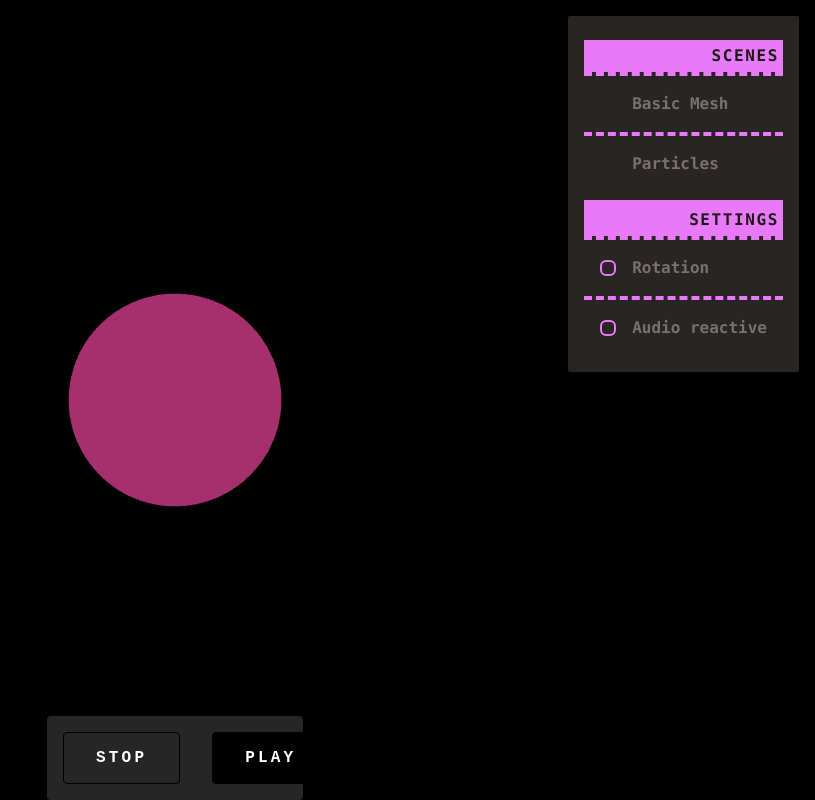
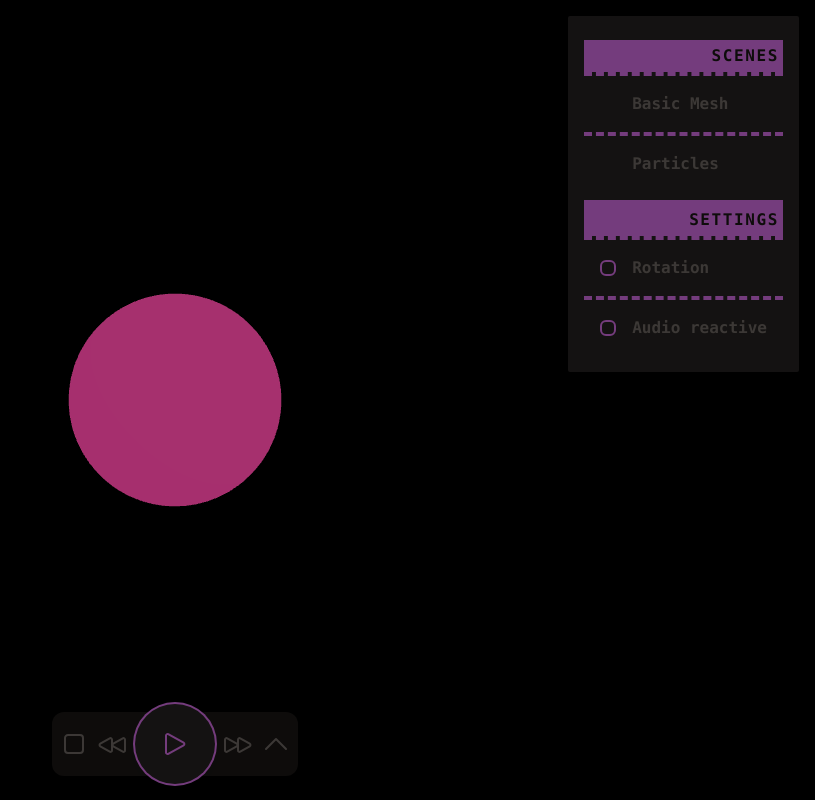
Before and after one commit to LeoRaab/visual-playground, a React (Vite) app: page / in a window 1280 px wide. Shown: the whole page, without its empty margins (465-1280 px from the left). Built offline with nearby package versions, Linux system fonts and the light colour scheme.

Commit message:
added Player

```diff
--- a/package.json
+++ b/package.json
@@ -9,6 +9,7 @@
     "preview": "vite preview"
   },
   "dependencies": {
+    "@heroicons/react": "^2.0.17",
     "@react-three/drei": "^9.65.4",
     "@react-three/fiber": "^8.12.1",
     "@tailwindcss/forms": "^0.5.3",
--- a/src/components/UI/controller/AudioController.tsx
+++ b/src/components/UI/controller/AudioController.tsx
@@ -1,30 +1,9 @@
-import useAudioStore from '../../../stores/AudioStore';
+import Player from '../player/Player';
 
 const AudioController = () => {
-  const [isStarted, isPlaying, setStarted, setPlaying] = useAudioStore((state) => [
-    state.isStarted,
-    state.isPlaying,
-    state.setStarted,
-    state.setPlaying,
-  ]);
-  const playBtnTitle = isPlaying ? 'pause' : 'play';
-
   return (
-    <div className="controller--container audio--controller">
-      <div className="controller--list">
-        <div className="audio--btn--container">
-          <button
-            className={`controller--btn ${isStarted ? 'btn--primary' : 'btn--disabled'}`}
-            onClick={() => setStarted(false)}
-            disabled={!isStarted}
-          >
-            stop
-          </button>
-          <button className="controller--btn btn--primary" onClick={() => setPlaying(!isPlaying)}>
-            {playBtnTitle}
-          </button>
-        </div>
-      </div>
+    <div className="absolute z-10 bottom-0 w-full flex flex-col items-center font-mono font-semibold text-stone-500 p-6 opacity-50 hover:opacity-100">
+      <Player />
     </div>
   );
 };
--- a/src/components/UI/controller/CanvasController.tsx
+++ b/src/components/UI/controller/CanvasController.tsx
@@ -3,7 +3,6 @@ import CheckBox from '../elements/CheckBox';
 import List from '../list/List';
 import ListHeader from '../list/ListHeader';
 import ListItem from '../list/ListItem';
-import './controller.css';
 
 const CanvasController = () => {
   const [scenes, isRotating, isAudioReactive, setActiveScene, setRotating, setAudioReactive] =
@@ -16,7 +15,7 @@ const CanvasController = () => {
       state.setAudioReactive,
     ]);
   return (
-    <div className="absolute z-10 top-0 right-0 font-mono font-semibold text-stone-500 p-4">
+    <div className="absolute z-10 top-0 right-0 font-mono font-semibold text-stone-500 p-4 opacity-50 hover:opacity-100">
       <List>
         <ListHeader title="Scenes" />
         {scenes.map((scene) => (
--- a/src/components/UI/controller/controller.css
+++ /dev/null
@@ -1,103 +0,0 @@
-.controller--container {
---bg-black: #000;
---bg-grey: #262626;
---hover-bg: #ff90e8;
---hover-text: #000;
---active-text: #ff90e8;
-  display: flex;
-  justify-content: end;
-  position: fixed;
-  z-index: 1000;
-  font-family: 'Courier New', Courier, monospace;
-  color: #fff;
-}
-
-.canvas--controller {
-  top: 0;
-  width: 100%;
-}
-
-.audio--controller {
-  bottom: 0;
-  width: 100%;
-  display: flex;
-  justify-content: center;
-  align-items: center;
-}
-
-.controller--list {
-  display: flex;
-  flex-direction: column;
-  background: var(--bg-grey);
-  border-radius: 4px;
-  padding: 1rem;
-  row-gap: 8px;
-  width: 20%;
-}
-
-.controller--item {
-  padding: 1rem;
-  cursor: pointer;
-  color: #fff;
-  border-bottom: 1px dashed #ff90e8;
-}
-
-.controller--item:hover, controller--item:active {
-  color: var(--hover-text);
-  background-color: var(--hover-bg);
-}
-
-.controller--btn {
-  color: #fff;
-  border: 1px solid var(--bg-black);
-  border-radius: 4px;
-  padding: 0.8em 2em;
-  background: var(--bg-black);
-  cursor: pointer;
-  font-family: 'Courier New', Courier, monospace;
-  font-weight: 900;
-  letter-spacing: 0.2em;
-  text-transform: uppercase;
-  width: 100%;
-}
-
-.btn--primary {
-  transition: 0.2s;
-}
-
-.btn--primary:hover {
-  color: var(--hover-text);
-  transform: translate(-0.05rem,-0.05rem);
-  background: var(--hover-bg);
-  box-shadow: 0.25rem 0.25rem var(--bg-black);
-}
-
-.btn--primary:active {
-  transform: translate(0);
-  box-shadow: none;
-}
-
-.btn--disabled {
-  background-color: var(--bg-grey);
-}
-
-.btn--disabled:hover {
-  color: #fff;
-  transform: translate(0,0);
-  background: none;
-}
-
-.controller--checkbox--container {
-  display: flex;
-  cursor: pointer;
-  column-gap: 2rem;
-}
-
-.audio--btn--container {
-  display: flex;
-  column-gap: 2rem;
-}
-
-label {
-  cursor: pointer;
-}
--- a/src/components/UI/elements/CheckBox.tsx
+++ b/src/components/UI/elements/CheckBox.tsx
@@ -5,17 +5,17 @@ type Props = {
 };
 
 const CheckBox = ({ label, isChecked, onClick }: Props) => (
-  <div className="flex gap-x-4 w-full items-center" onClick={onClick}>
+  <div className="flex space-x-4 w-full items-center cursor-pointer" onClick={onClick}>
     <input
       type="checkbox"
       id="rotate"
       name="rotate"
       onChange={onClick}
       checked={isChecked}
-      className="rounded-md bg-stone-800 border-fuchsia-400 border-2 text-fuchsia-400 focus:ring-fuchsia-400"
+      className="rounded-md bg-stone-800 border-fuchsia-400 border-2 text-fuchsia-400 focus:ring-fuchsia-400 cursor-pointer"
     />
 
-    <label>{label}</label>
+    <label className="cursor-pointer">{label}</label>
   </div>
 );
 
--- /dev/null
+++ b/src/components/UI/player/Player.tsx
@@ -0,0 +1,20 @@
+import { useState } from 'react';
+import PlayerControls from './PlayerControls';
+import PlayerSettings from './PlayerSettings';
+
+const Player = () => {
+  const [areSettingsOpen, setSettingsOpen] = useState<boolean>(false);
+
+  return (
+    <div className="w-1/5 font-mono text-stone-500">
+      {areSettingsOpen && <PlayerSettings />}
+
+      <PlayerControls
+        areSettingsOpen={areSettingsOpen}
+        onOpenSettings={() => setSettingsOpen(!areSettingsOpen)}
+      />
+    </div>
+  );
+};
+
+export default Player;
--- /dev/null
+++ b/src/components/UI/player/PlayerButton.tsx
@@ -0,0 +1,27 @@
+type Props = {
+  children: React.ReactNode;
+  onClick: () => void;
+  isDisabled?: boolean;
+  keepActive?: boolean;
+  isMain?: boolean;
+};
+
+const PlayerButton = ({ children, onClick, isDisabled, keepActive, isMain }: Props) => {
+  let className: string | undefined;
+
+  if (!isDisabled) className += ' hover:text-fuchsia-400';
+
+  if (keepActive) className += ' text-fuchsia-400';
+
+  if (isMain)
+    className =
+      'bg-stone-800 flex-none -my-2 mx-auto w-20 h-20 rounded-full ring-2 ring-fuchsia-400 text-fuchsia-400 hover:text-stone-500 shadow-md flex items-center justify-center';
+
+  return (
+    <button type="button" className={className} onClick={onClick} disabled={isDisabled}>
+      {children}
+    </button>
+  );
+};
+
+export default PlayerButton;
--- /dev/null
+++ b/src/components/UI/player/PlayerControls.tsx
@@ -0,0 +1,57 @@
+import {
+  PlayIcon,
+  PauseIcon,
+  StopIcon,
+  BackwardIcon,
+  ForwardIcon,
+  ChevronUpIcon,
+  ChevronDownIcon,
+} from '@heroicons/react/24/outline';
+import PlayerButton from './PlayerButton';
+import useAudioStore from '../../../stores/AudioStore';
+
+type Props = {
+  areSettingsOpen: boolean;
+  onOpenSettings: () => void;
+};
+
+const PlayerControls = ({ areSettingsOpen, onOpenSettings }: Props) => {
+  const [isStarted, isPlaying, setStarted, setPlaying] = useAudioStore((state) => [
+    state.isStarted,
+    state.isPlaying,
+    state.setStarted,
+    state.setPlaying,
+  ]);
+
+  return (
+    <div
+      className={`bg-stone-900 flex items-center ${
+        areSettingsOpen ? 'rounded-b-xl' : 'rounded-xl'
+      }`}
+    >
+      <div className="flex-auto flex items-center justify-evenly">
+        <PlayerButton onClick={() => setStarted(false)} isDisabled={!isStarted}>
+          <StopIcon className="h-8 w-8" />
+        </PlayerButton>
+        <PlayerButton onClick={() => console.log('last song')}>
+          <BackwardIcon className="h-8 w-8" />
+        </PlayerButton>
+      </div>
+      <PlayerButton onClick={() => setPlaying(!isPlaying)} keepActive={isPlaying} isMain>
+        {isPlaying && <PauseIcon className="h-8 w-8" />}
+        {!isPlaying && <PlayIcon className="h-8 w-8" />}
+      </PlayerButton>
+      <div className="flex-auto flex items-center justify-evenly">
+        <PlayerButton onClick={() => console.log('next song')}>
+          <ForwardIcon className="h-8 w-8" />
+        </PlayerButton>
+        <PlayerButton onClick={onOpenSettings} keepActive={areSettingsOpen}>
+          {!areSettingsOpen && <ChevronUpIcon className="h-8 w-8" />}
+          {areSettingsOpen && <ChevronDownIcon className="h-8 w-8" />}
+        </PlayerButton>
+      </div>
+    </div>
+  );
+};
+
+export default PlayerControls;
--- /dev/null
+++ b/src/components/UI/player/PlayerSettings.tsx
@@ -0,0 +1,13 @@
+import CheckBox from '../elements/CheckBox';
+
+const PlayerSettings = () => {
+  return (
+    <div className="bg-stone-800 rounded-t-xl px-6 py-8">
+      <div className="flex items-center space-x-4">
+        <CheckBox label="BiPolar" isChecked={false} onClick={() => console.log()} />
+      </div>
+    </div>
+  );
+};
+
+export default PlayerSettings;
```
Also changed, not shown: 1 other file (tests, documents, lock files or other folders).
